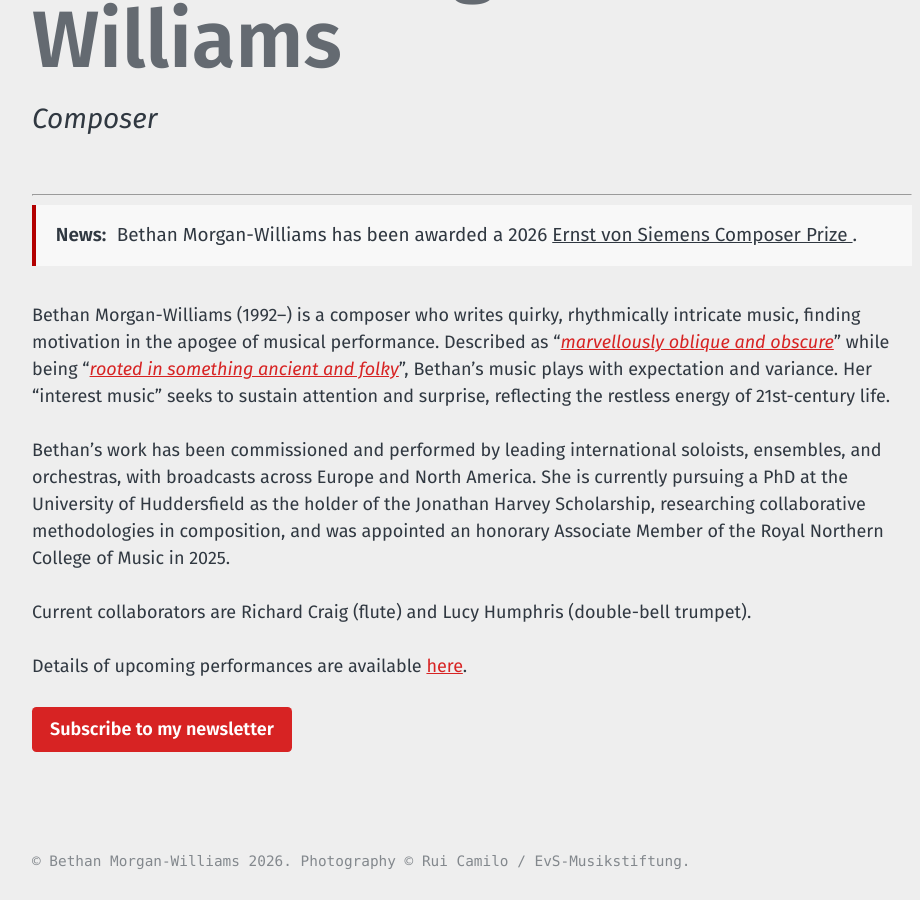
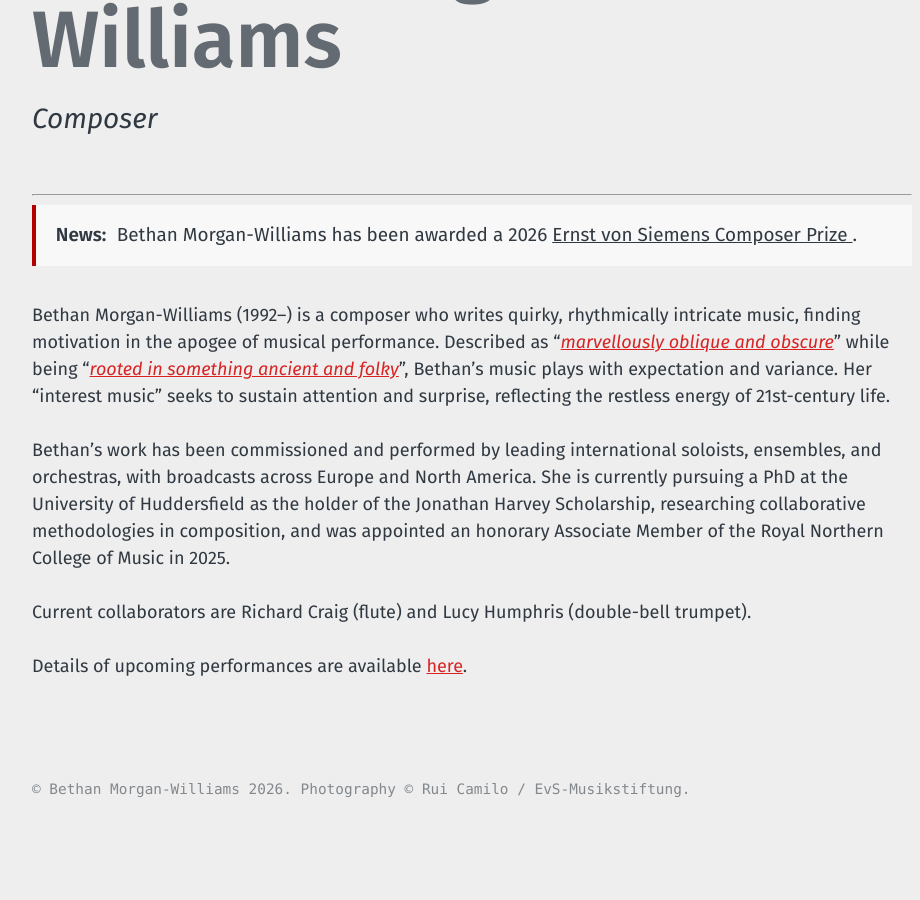
Before and after one commit to morganwilliamsb/website, a Jekyll site: the page built from index.md, in a window 1280 px wide and 900 px high, scrolled down 1209 px. Shown: the whole window, without its empty margins (40-960 px from the left). Built offline with Jekyll 4.4.1, drawn with Linux system fonts in a browser that asks for light colours; after the commit the page ends 2037 px from its top, so only the background shows below that.

Commit message:
Remove newsletter subscription link
Removed newsletter subscription link from index.md

```diff
--- a/index.md
+++ b/index.md
@@ -22,5 +22,3 @@ Bethan's work has been commissioned and performed by leading international soloi
 Current collaborators are Richard Craig (flute) and Lucy Humphris (double-bell trumpet).
 
 Details of upcoming performances are available [here](/performances.html).
-
-[Subscribe to my newsletter](https://eepurl.com/g7QRu9){: .btn }
```
